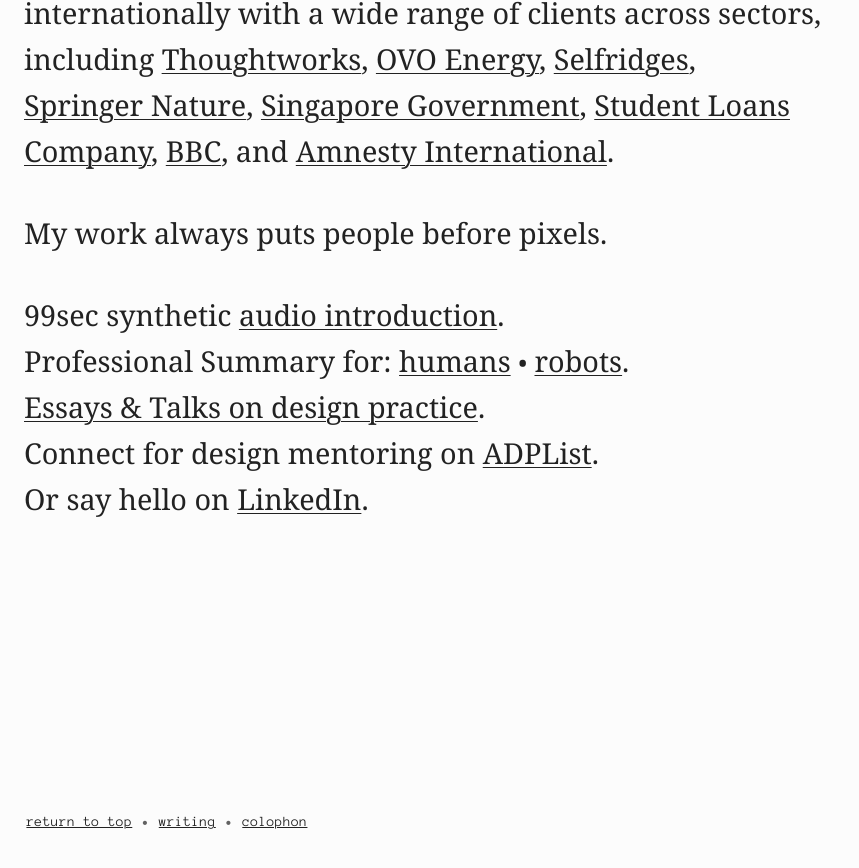
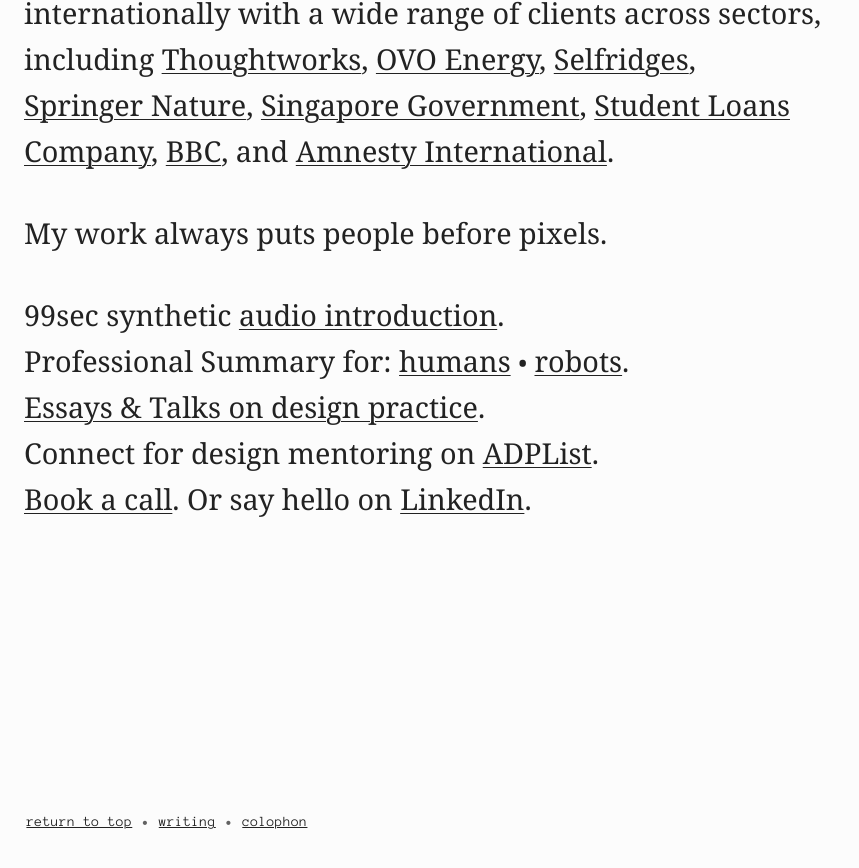
Before and after one commit to hellojames/hellojames.github.io, a Jekyll site: the page built from index.html, in a window 1280 px wide and 900 px high, scrolled down 1157 px. Shown: the top 868 px of the window, without its empty margins (0-859 px from the left). Built offline with Jekyll 4.4.1, drawn with Linux system fonts in a browser that asks for light colours.

Commit message:
Update home

```diff
--- a/index.html
+++ b/index.html
@@ -36,14 +36,14 @@
      <br>
      Professional Summary for:
      <a href="{{ '/media/James-Cook-summary.pdf' | relative_url }}" title="Download my Professional Summary (PDF, for people)">humans</a>
-     <small>•</small>
+     <small>&bull;</small>
      <a href="{{ '/media/James-Cook-summary.md' | relative_url }}" title="Download my Professional Summary (Markdown, for machines)">robots</a>.
      <br>
      <a href="{{ '/writing/' | relative_url }}" title="Go to writing">Essays &#38; Talks on design practice</a>.
      <br>
      Connect for design mentoring on <a href="https://www.adplist.org/mentors/james-cook/" title="adplist/mentors/james-cook">ADPList</a>.
      <br>
-     Or say hello on <a href="https://www.linkedin.com/in/hellojames/" title="linkedin/in/hellojames">LinkedIn</a>.
+     <a href="https://www.calendly.com/hellojames/" title="calendly.com/hellojames">Book a call</a>. Or say hello on <a href="https://www.linkedin.com/in/hellojames/" title="linkedin/in/hellojames">LinkedIn</a>.
   </p>
 
 </main>
```
